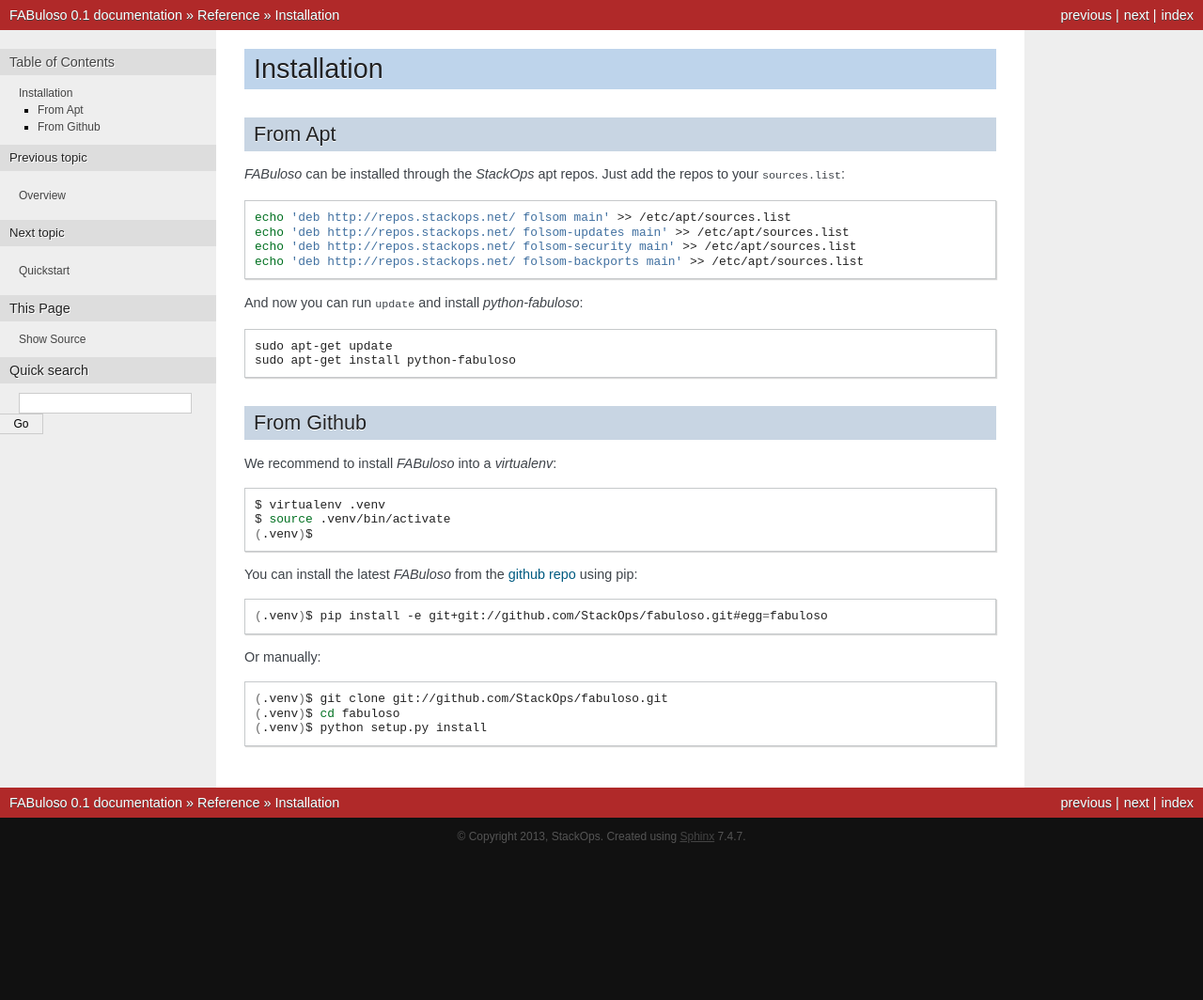
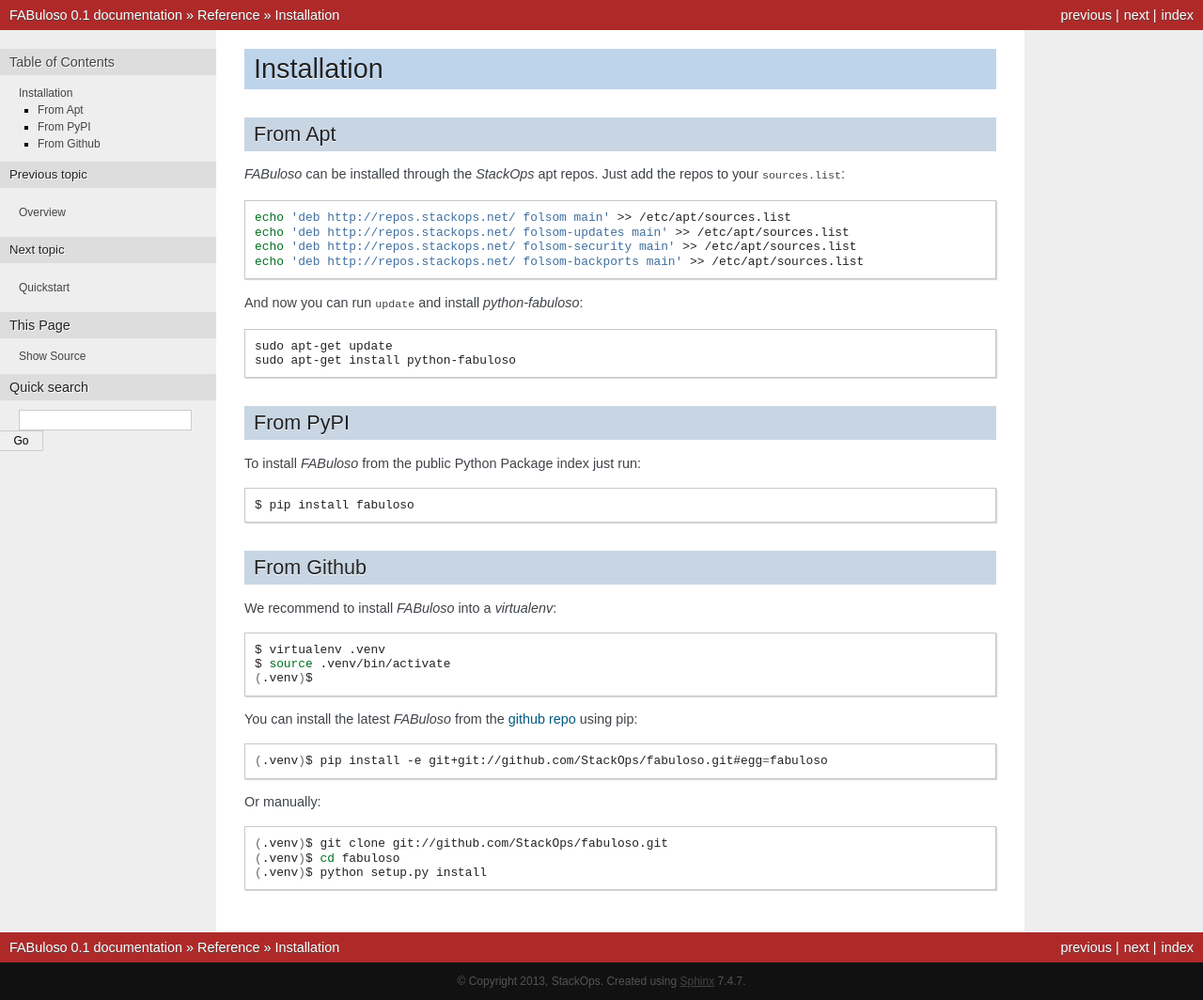
Before and after one commit to StackOps/fabuloso, a Sphinx documentation site: the page built from docs/source/install.rst, in a window 1280 px wide. Shown: the whole page at 94% size. Built offline with Sphinx 7.4.7, drawn with Linux system fonts in a browser that asks for light colours; before the commit the page ends 910 px from its top, so only the background shows below that.

Commit message:
Added installation from PyPI in docs

```diff
--- a/docs/source/install.rst
+++ b/docs/source/install.rst
@@ -22,6 +22,16 @@
     sudo apt-get install python-fabuloso
 
 
+From PyPI
+---------
+
+To install *FABuloso* from the public Python Package index just run:
+
+.. code-block:: bash
+
+    $ pip install fabuloso
+
+
 From Github
 -----------
 
@@ -33,7 +43,7 @@
     $ source .venv/bin/activate
     (.venv)$
 
-You can install the latest `FABuloso` from the `github repo <https://github.com/StackOps/fabuloso>`_ using pip:
+You can install the latest *FABuloso* from the `github repo <https://github.com/StackOps/fabuloso>`_ using pip:
 
 .. code-block:: bash
 
```
